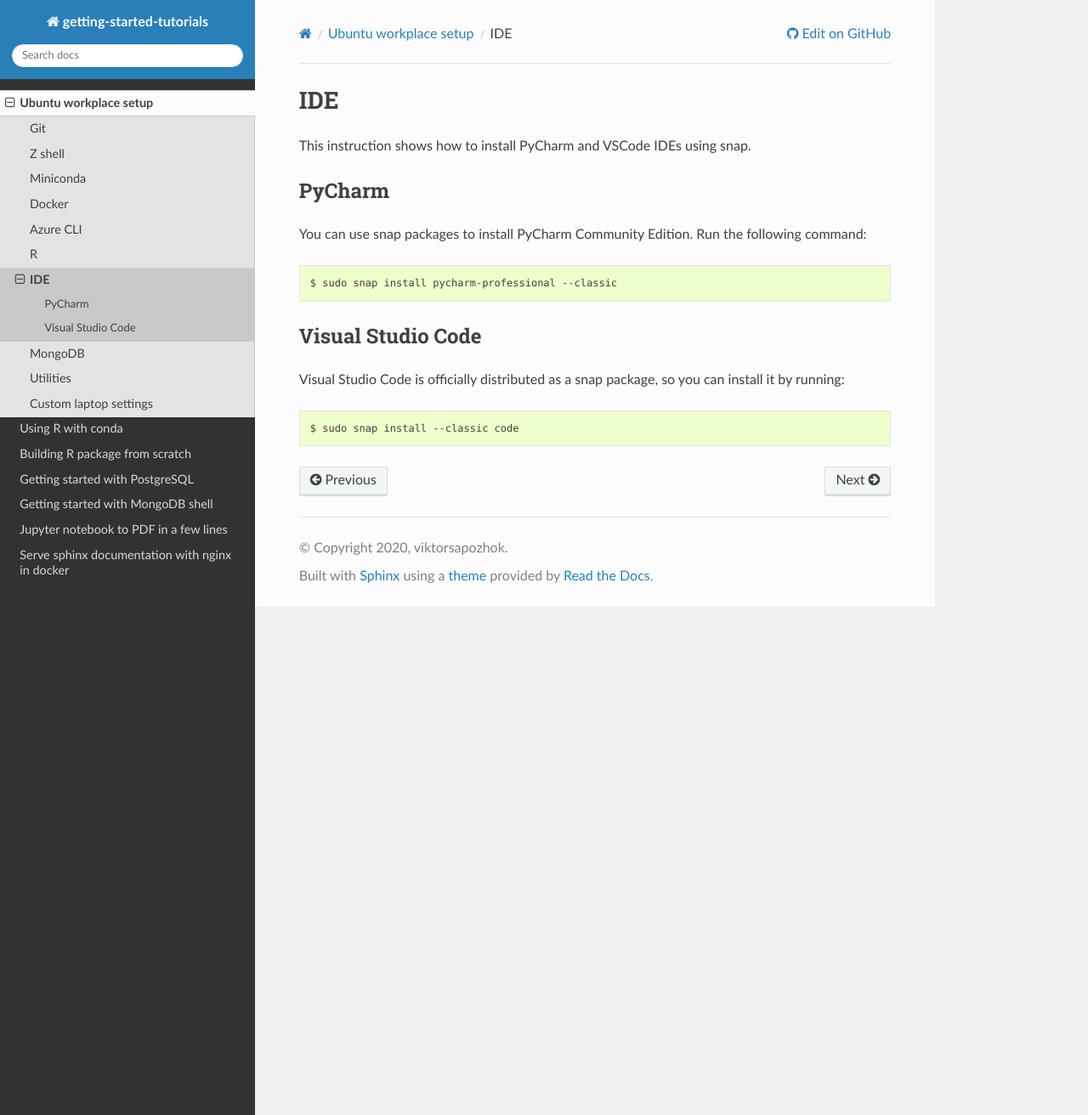
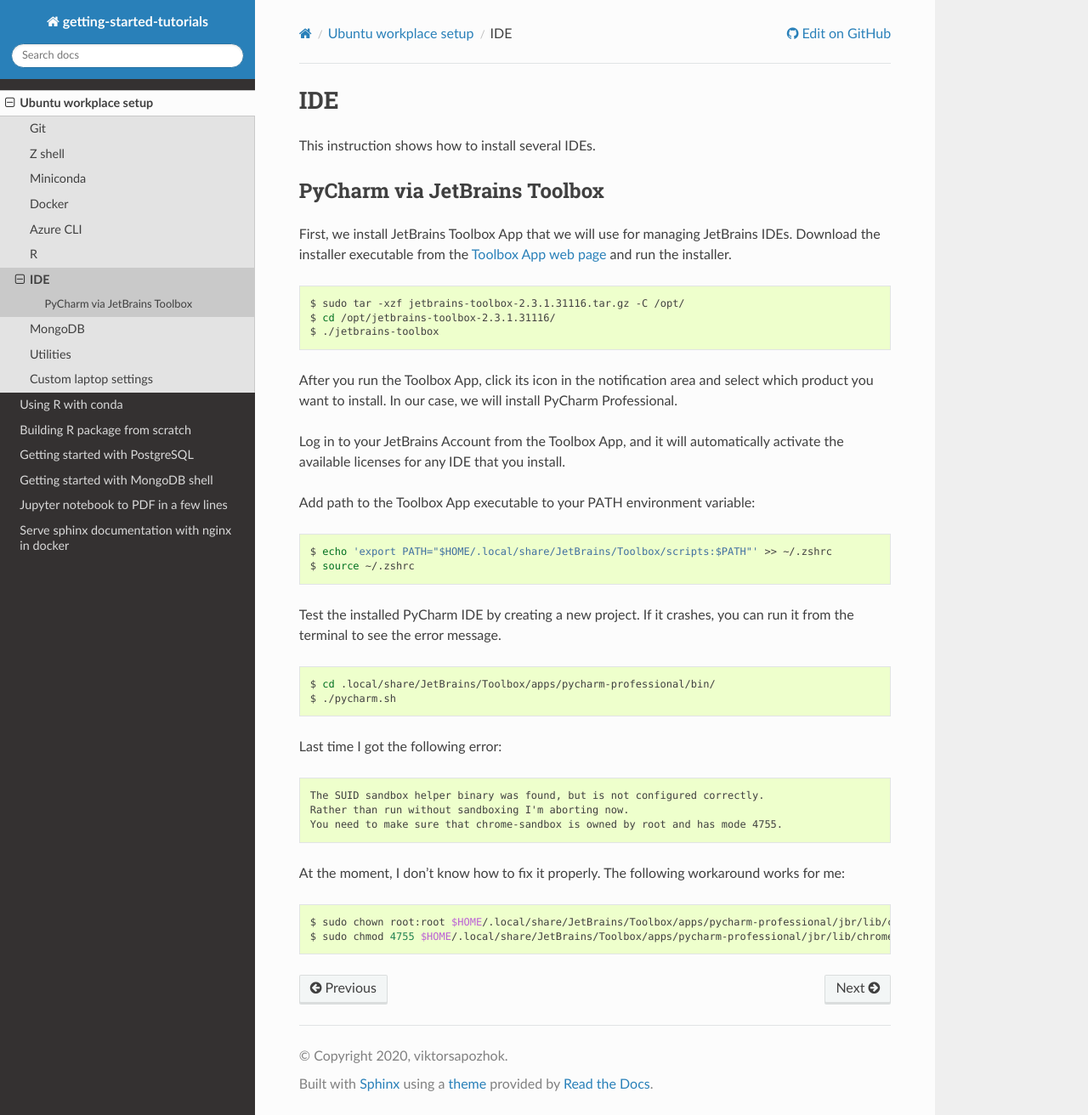
Before and after one commit to viktorsapozhok/getting-started-tutorials, a Sphinx documentation site: the page built from docs/source/workplace/ide.rst, in a window 1280 px wide and 1312 px high. Shown: the whole window at 85% size. Built offline with Sphinx 7.4.7 and the Read the Docs theme 2.0.0, drawn with Linux system fonts in a browser that asks for light colours.

Commit message:
updated IDE instruction

```diff
--- a/docs/source/workplace/ide.rst
+++ b/docs/source/workplace/ide.rst
@@ -1,24 +1,53 @@
 IDE
 ===
 
-This instruction shows how to install PyCharm and VSCode IDEs using snap.
+This instruction shows how to install several IDEs.
 
-PyCharm
--------
+PyCharm via JetBrains Toolbox
+-----------------------------
 
-You can use snap packages to install PyCharm Community Edition.
-Run the following command:
+First, we install JetBrains Toolbox App that we will use for managing JetBrains IDEs.
+Download the installer executable from the `Toolbox App web page <https://www.jetbrains.com/toolbox-app/>`__
+and run the installer.
 
 .. code-block:: bash
 
-    $ sudo snap install pycharm-professional --classic
+    $ sudo tar -xzf jetbrains-toolbox-2.3.1.31116.tar.gz -C /opt/
+    $ cd /opt/jetbrains-toolbox-2.3.1.31116/
+    $ ./jetbrains-toolbox
 
-Visual Studio Code
-------------------
+After you run the Toolbox App, click its icon in the notification area and select which product you want to install.
+In our case, we will install PyCharm Professional.
 
-Visual Studio Code is officially distributed as a snap package, so
-you can install it by running:
+Log in to your JetBrains Account from the Toolbox App, and it will automatically activate the available
+licenses for any IDE that you install.
+
+Add path to the Toolbox App executable to your PATH environment variable:
 
 .. code-block:: bash
 
-    $ sudo snap install --classic code
+    $ echo 'export PATH="$HOME/.local/share/JetBrains/Toolbox/scripts:$PATH"' >> ~/.zshrc
+    $ source ~/.zshrc
+
+Test the installed PyCharm IDE by creating a new project. If it crashes, you can run it
+from the terminal to see the error message.
+
+.. code-block:: bash
+
+    $ cd .local/share/JetBrains/Toolbox/apps/pycharm-professional/bin/
+    $ ./pycharm.sh
+
+Last time I got the following error:
+
+.. code-block:: text
+
+    The SUID sandbox helper binary was found, but is not configured correctly.
+    Rather than run without sandboxing I'm aborting now.
+    You need to make sure that chrome-sandbox is owned by root and has mode 4755.
+
+At the moment, I don't know how to fix it properly. The following workaround works for me:
+
+.. code-block:: bash
+
+    $ sudo chown root:root $HOME/.local/share/JetBrains/Toolbox/apps/pycharm-professional/jbr/lib/chrome-sandbox
+    $ sudo chmod 4755 $HOME/.local/share/JetBrains/Toolbox/apps/pycharm-professional/jbr/lib/chrome-sandbox
```
